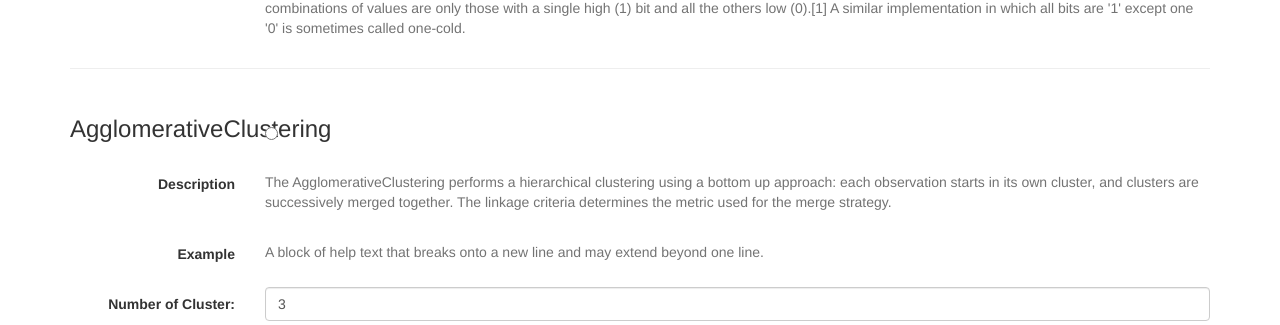
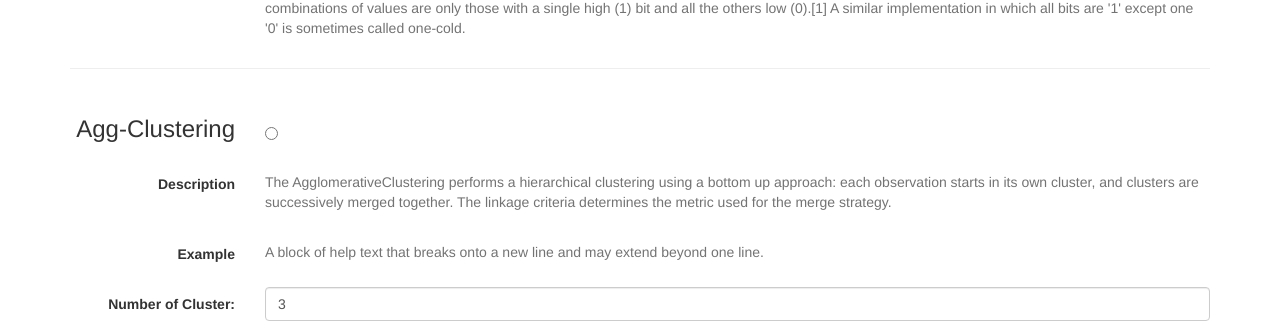
Before and after one commit to Xueping/iml_cohort, a Django app: page /clustering/ in a window 1280 px wide. Shown: the part 1039-1364 px from the top of the page. Run offline with Django 3.2, Linux system fonts and the light colour scheme; some libraries are stand-ins or nearby versions.

Commit message:
Update stp6-clu-selection.html

```diff
--- a/clustering/templates/clustering/stp6-clu-selection.html
+++ b/clustering/templates/clustering/stp6-clu-selection.html
@@ -81,7 +81,7 @@
 			  </div>
 			  <hr>
 			  <div class="form-group">
-			    <label for="original_checkbox" class="col-sm-2 control-label"><h3>AgglomerativeClustering</h3></label>
+			    <label for="original_checkbox" class="col-sm-2 control-label"><h3>Agg-Clustering</h3></label>
 			    <div class="col-sm-10 selectrow">
 			      <div class="radio">
 			        <label>
```
